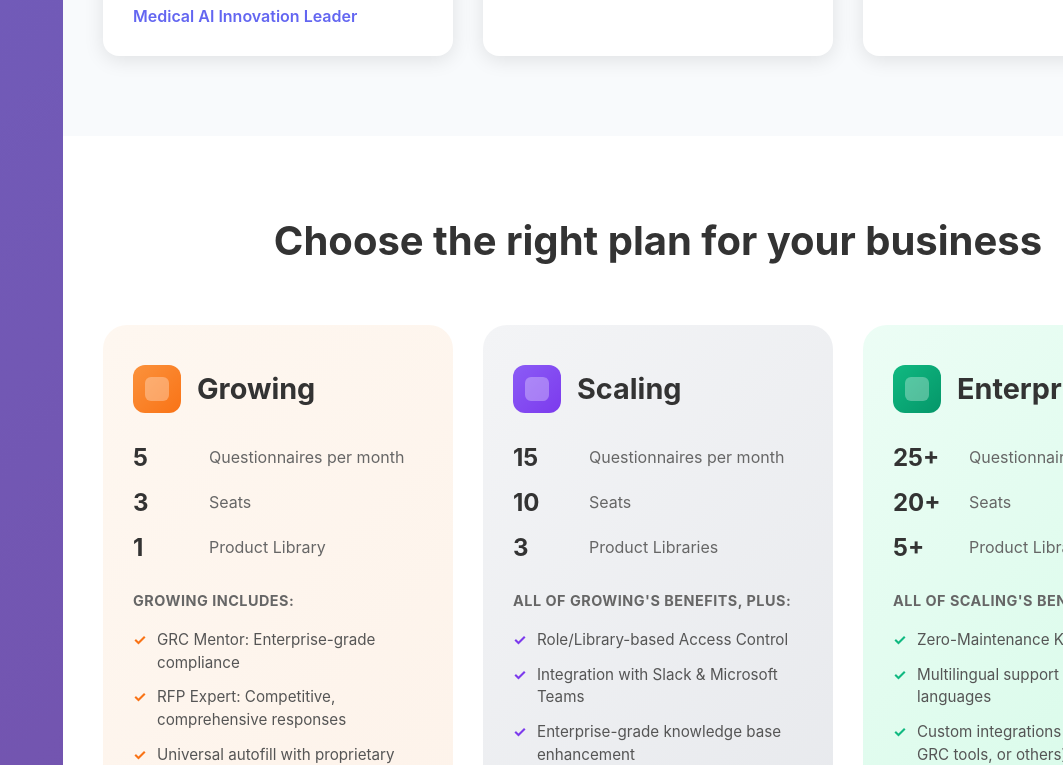
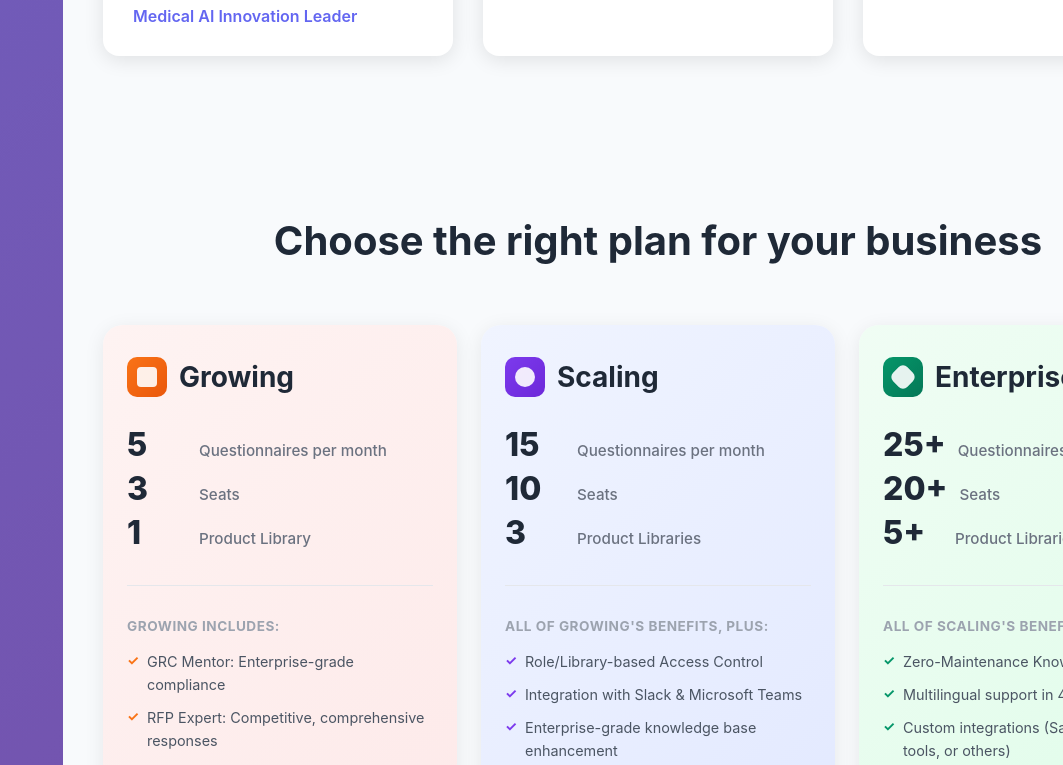
Before and after one commit to Kobaiko/vendict-product-overview, a React (Vite) app: page / in a window 1280 px wide. Shown: the part 4680-5445 px from the top of the page, without its empty margins (217-1280 px from the left). Built offline with nearby package versions, Linux system fonts and the light colour scheme.

Commit message:
Update pricing section to match exact design reference

```diff
--- a/src/App.css
+++ b/src/App.css
@@ -435,7 +435,7 @@ body {
 /* Pricing Section */
 .pricing-section {
   padding: 80px 40px;
-  background: white;
+  background: #f8fafc;
 }
 
 .pricing-section h2 {
@@ -443,7 +443,7 @@ body {
   font-weight: 700;
   text-align: center;
   margin-bottom: 60px;
-  color: #333;
+  color: #1f2937;
 }
 
 .pricing-cards-container {
@@ -451,101 +451,121 @@ body {
   margin: 0 auto;
   display: grid;
   grid-template-columns: repeat(3, 1fr);
-  gap: 30px;
+  gap: 24px;
 }
 
 .pricing-card {
-  border-radius: 24px;
-  padding: 40px 30px;
+  border-radius: 20px;
+  padding: 32px 24px;
   position: relative;
   overflow: hidden;
+  box-shadow: 0 4px 20px rgba(0, 0, 0, 0.08);
+  transition: transform 0.2s ease;
+}
+
+.pricing-card:hover {
+  transform: translateY(-4px);
+  box-shadow: 0 8px 30px rgba(0, 0, 0, 0.12);
 }
 
 .pricing-card.growing {
-  background: linear-gradient(135deg, #fef7f0 0%, #fdf2e9 100%);
+  background: linear-gradient(135deg, #fef3f2 0%, #fde8e8 100%);
 }
 
 .pricing-card.scaling {
-  background: linear-gradient(135deg, #f3f4f6 0%, #e5e7eb 100%);
+  background: linear-gradient(135deg, #f0f4ff 0%, #e0e7ff 100%);
 }
 
 .pricing-card.enterprise {
-  background: linear-gradient(135deg, #ecfdf5 0%, #d1fae5 100%);
+  background: linear-gradient(135deg, #f0fdf4 0%, #dcfce7 100%);
 }
 
 .card-header {
   display: flex;
   align-items: center;
-  gap: 16px;
-  margin-bottom: 30px;
+  gap: 12px;
+  margin-bottom: 32px;
 }
 
-.card-icon {
-  width: 48px;
-  height: 48px;
-  border-radius: 12px;
+.modern-icon {
+  width: 40px;
+  height: 40px;
+  border-radius: 10px;
+  position: relative;
+  display: flex;
+  align-items: center;
+  justify-content: center;
+}
+
+.growing-icon {
+  background: linear-gradient(135deg, #f97316 0%, #ea580c 100%);
+}
+
+.scaling-icon {
+  background: linear-gradient(135deg, #7c3aed 0%, #6d28d9 100%);
+}
+
+.enterprise-icon {
+  background: linear-gradient(135deg, #059669 0%, #047857 100%);
+}
+
+.icon-shape {
+  width: 20px;
+  height: 20px;
+  border-radius: 4px;
+  background: rgba(255, 255, 255, 0.9);
   position: relative;
 }
 
-.growing-icon {
-  background: linear-gradient(135deg, #fb923c 0%, #f97316 100%);
+.scaling-icon .icon-shape {
+  border-radius: 50%;
 }
 
-.scaling-icon {
-  background: linear-gradient(135deg, #8b5cf6 0%, #7c3aed 100%);
-}
-
-.enterprise-icon {
-  background: linear-gradient(135deg, #10b981 0%, #059669 100%);
-}
-
-.card-icon::after {
-  content: '';
-  position: absolute;
-  top: 50%;
-  left: 50%;
-  transform: translate(-50%, -50%);
-  width: 24px;
-  height: 24px;
+.enterprise-icon .icon-shape {
   border-radius: 6px;
-  background: rgba(255, 255, 255, 0.3);
+  transform: rotate(45deg);
 }
 
 .card-header h3 {
-  font-size: 1.8rem;
+  font-size: 1.75rem;
   font-weight: 700;
-  color: #333;
+  color: #1f2937;
 }
 
 .pricing-metrics {
-  margin-bottom: 30px;
+  margin-bottom: 32px;
+  border-bottom: 1px solid #e5e7eb;
+  padding-bottom: 24px;
 }
 
 .metric-row {
   display: flex;
-  align-items: center;
-  gap: 16px;
-  margin-bottom: 16px;
+  align-items: baseline;
+  gap: 12px;
+  margin-bottom: 12px;
 }
 
 .metric-number {
-  font-size: 1.5rem;
-  font-weight: 700;
-  color: #333;
+  font-size: 2rem;
+  font-weight: 800;
+  color: #1f2937;
   min-width: 60px;
+  line-height: 1;
 }
 
 .metric-label {
-  font-size: 1rem;
-  color: #666;
+  font-size: 0.95rem;
+  color: #6b7280;
+  font-weight: 500;
 }
 
 .features-section h4 {
-  font-size: 0.9rem;
+  font-size: 0.85rem;
   font-weight: 700;
-  color: #666;
-  margin-bottom: 20px;
+  color: #9ca3af;
+  margin-bottom: 16px;
   letter-spacing: 0.5px;
+  text-transform: uppercase;
 }
 
 .features-section ul {
@@ -554,11 +574,11 @@ body {
 }
 
 .features-section li {
-  font-size: 0.95rem;
-  line-height: 1.5;
-  color: #555;
-  margin-bottom: 12px;
-  padding-left: 24px;
+  font-size: 0.9rem;
+  line-height: 1.6;
+  color: #4b5563;
+  margin-bottom: 10px;
+  padding-left: 20px;
   position: relative;
 }
 
@@ -568,6 +588,7 @@ body {
   left: 0;
   color: #10b981;
   font-weight: bold;
+  font-size: 0.85rem;
 }
 
 .growing .features-section li::before {
@@ -579,7 +600,7 @@ body {
 }
 
 .enterprise .features-section li::before {
-  color: #10b981;
+  color: #059669;
 }
 
 /* Responsive Design */
--- a/src/App.jsx
+++ b/src/App.jsx
@@ -414,7 +414,9 @@ function App() {
           <div className="pricing-cards-container">
             <div className="pricing-card growing">
               <div className="card-header">
-                <div className="card-icon growing-icon"></div>
+                <div className="modern-icon growing-icon">
+                  <div className="icon-shape"></div>
+                </div>
                 <h3>Growing</h3>
               </div>
 
@@ -450,7 +452,9 @@ function App() {
 
             <div className="pricing-card scaling">
               <div className="card-header">
-                <div className="card-icon scaling-icon"></div>
+                <div className="modern-icon scaling-icon">
+                  <div className="icon-shape"></div>
+                </div>
                 <h3>Scaling</h3>
               </div>
 
@@ -483,7 +487,9 @@ function App() {
 
             <div className="pricing-card enterprise">
               <div className="card-header">
-                <div className="card-icon enterprise-icon"></div>
+                <div className="modern-icon enterprise-icon">
+                  <div className="icon-shape"></div>
+                </div>
                 <h3>Enterprise</h3>
               </div>
 
```
Also changed, not shown: 10 other files (tests, documents, lock files or other folders).
